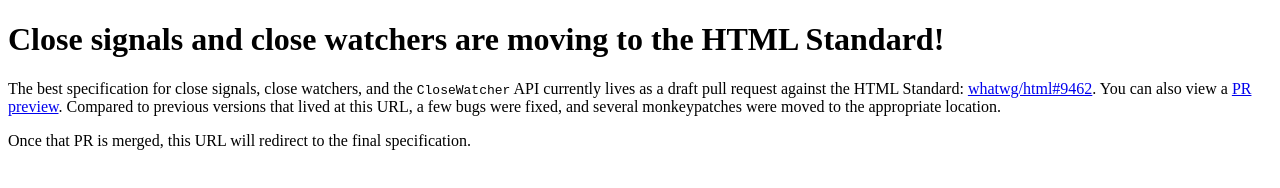
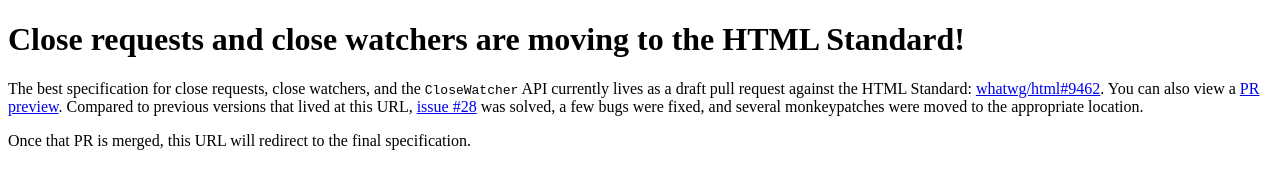
Before and after one commit to WICG/close-watcher, a plain HTML site: page spec.html in a window 1280 px wide. Drawn offline with Linux system fonts and the light colour scheme.

Commit message:
Update explainer etc. to follow spec changes

```diff
--- a/spec.html
+++ b/spec.html
@@ -3,8 +3,8 @@
 <meta charset="utf-8">
 <link rel="canonical" href="https://github.com/whatwg/html/pull/9462">
 
-<h1>Close signals and close watchers are moving to the HTML Standard!</h1>
+<h1>Close requests and close watchers are moving to the HTML Standard!</h1>
 
-<p>The best specification for close signals, close watchers, and the <code>CloseWatcher</code> API currently lives as a draft pull request against the HTML Standard: <a href="https://github.com/whatwg/html/pull/9462">whatwg/html#9462</a>. You can also view a <a href="https://whatpr.org/html/9462/interaction.html#close-signals-and-close-watchers">PR preview</a>. Compared to previous versions that lived at this URL, a few bugs were fixed, and several monkeypatches were moved to the appropriate location.</p>
+<p>The best specification for close requests, close watchers, and the <code>CloseWatcher</code> API currently lives as a draft pull request against the HTML Standard: <a href="https://github.com/whatwg/html/pull/9462">whatwg/html#9462</a>. You can also view a <a href="https://whatpr.org/html/9462/interaction.html#close-signals-and-close-watchers">PR preview</a>. Compared to previous versions that lived at this URL, <a href="https://github.com/WICG/close-watcher/issues/28">issue #28</a> was solved, a few bugs were fixed, and several monkeypatches were moved to the appropriate location.</p>
 
 <p>Once that PR is merged, this URL will redirect to the final specification.</p>
```
Also changed, not shown: 3 other files.
